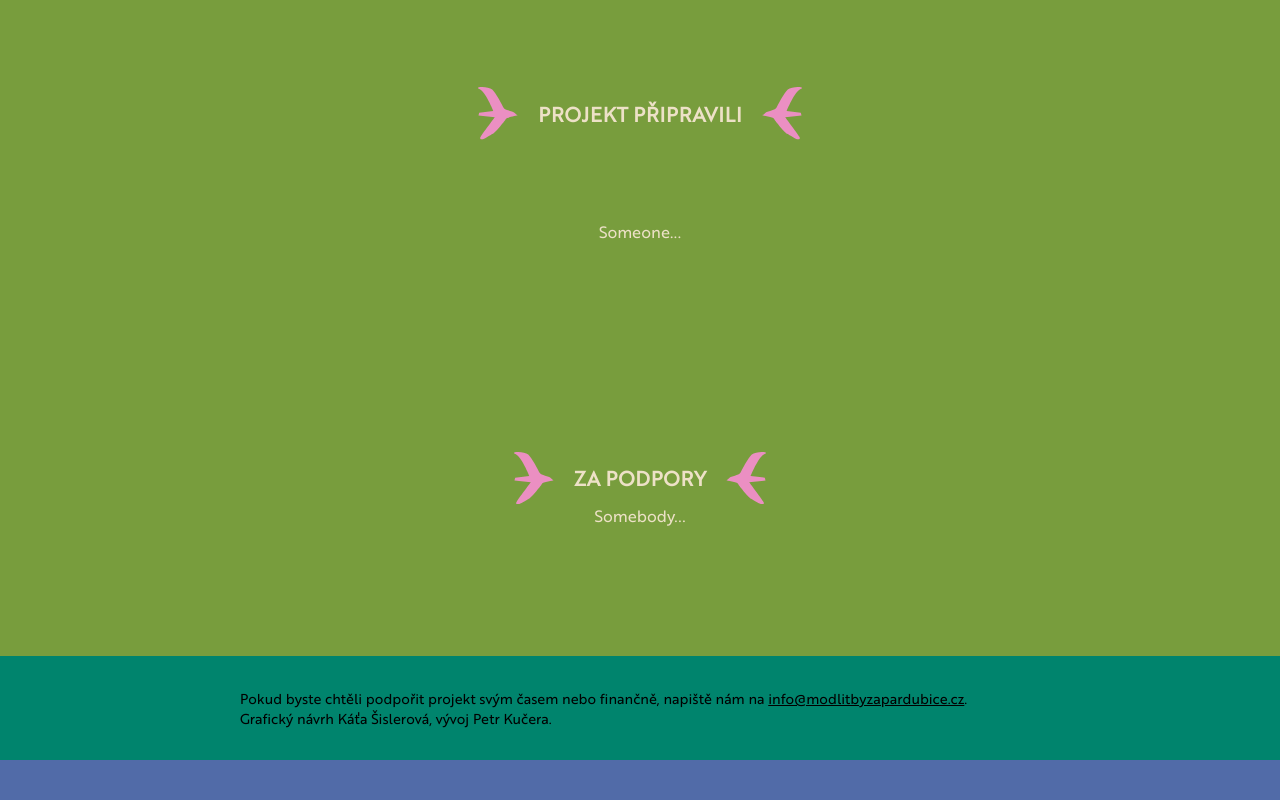
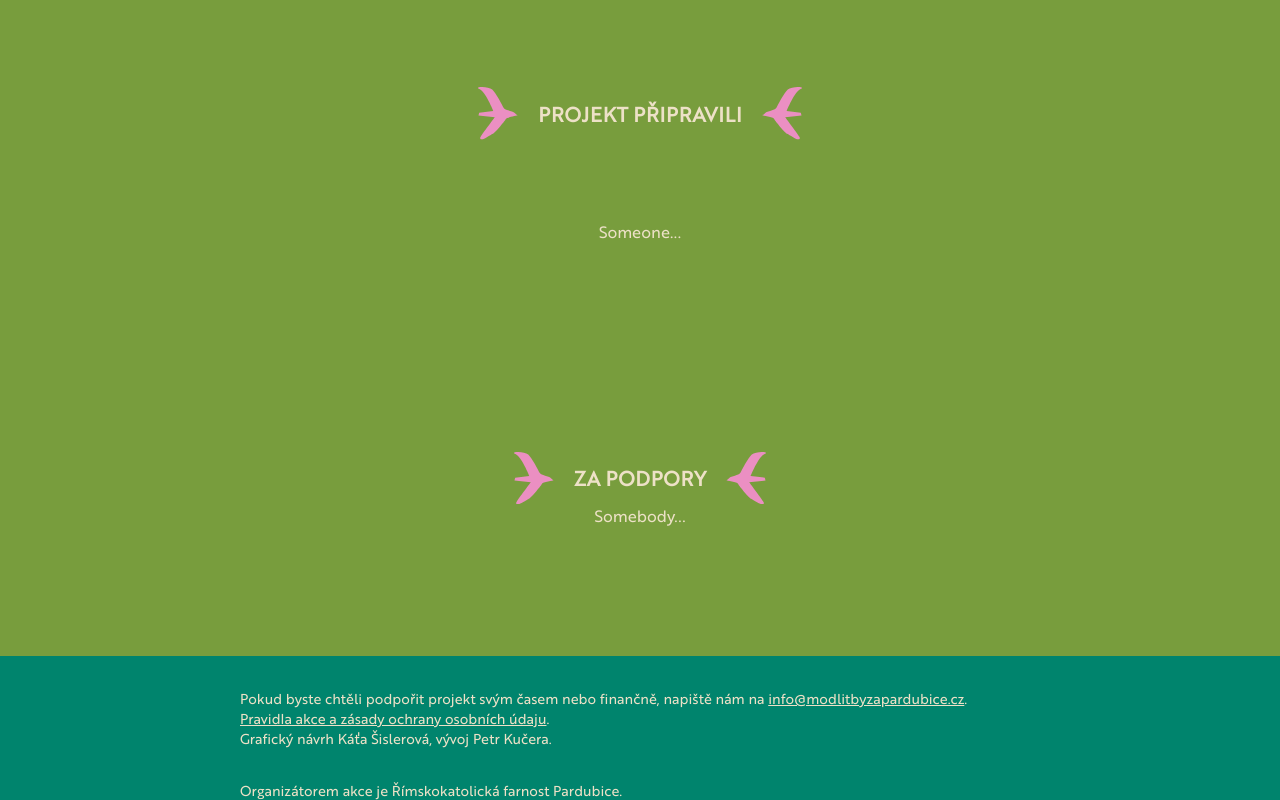
Before and after one commit to petrkucerak/modlitbyzaulice, a Next.js app: page / in a window 1280 px wide. Shown: the part 2784-3584 px from the top of the page. Before the commit the page ends 3544 px from the top, so only its background shows below. Built offline with nearby package versions, Linux system fonts and the light colour scheme.

Commit message:
Add content to the footer

```diff
--- a/components/layout/footer.js
+++ b/components/layout/footer.js
@@ -2,12 +2,18 @@ import Link from "next/link";
 
 export default function Footer() {
   return (
-    <footer className="w-full flex flex-col items-center justify-between bg-teal">
+    <footer className="w-full flex flex-col items-center justify-between bg-teal text-white">
       <p className="text-sm w-[90vw] max-w-[800px] mt-[2rem]">
         Pokud byste chtěli podpořit projekt svým časem nebo finančně, napiště
         nám na{" "}
         <Link href={"mailto:info@modlitbyzapardubice.cz"} className="underline">
           info@modlitbyzapardubice.cz
+        </Link>
+        .
+      </p>
+      <p className="text-sm w-[90vw] max-w-[800px]">
+        <Link href={"/"} target="_blank" className="underline">
+          Pravidla akce a zásady ochrany osobních údaju
         </Link>
         .
       </p>
@@ -22,6 +28,13 @@ export default function Footer() {
         </Link>
         .
       </p>
+      <p className="text-sm w-[90vw] max-w-[800px]">
+        Organizátorem akce je{" "}
+        <Link href={""} target="_blank">
+          Římskokatolická farnost Pardubice
+        </Link>
+        .
+      </p>
     </footer>
   );
 }
```
